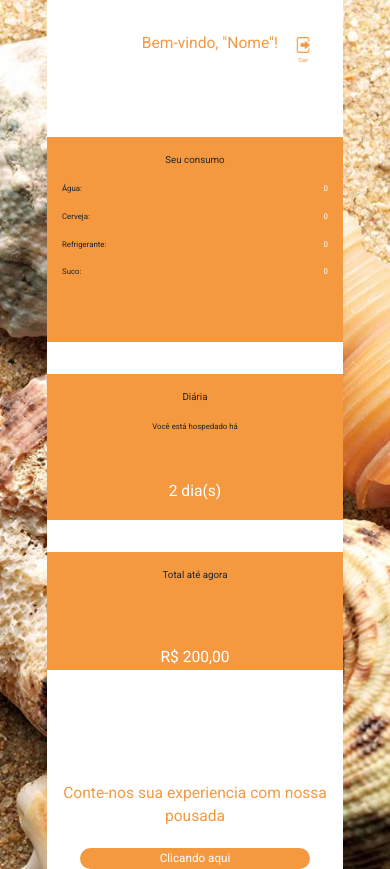
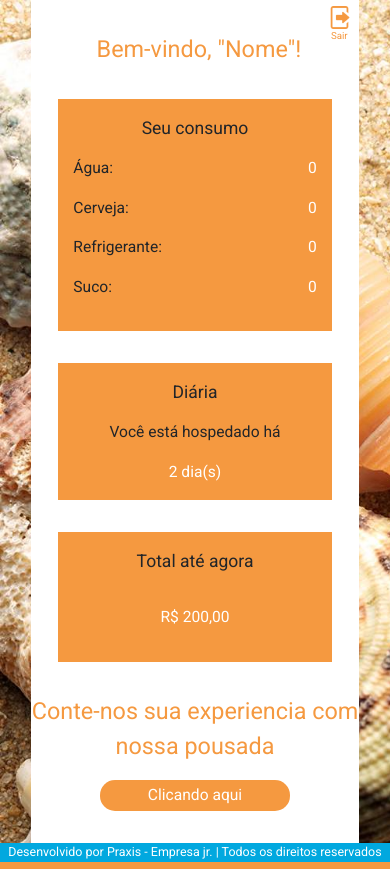
Before and after one commit to caamarante/PF, a PHP site: page / in a window 390 px wide. Run offline with PHP 8.4, Linux system fonts and the light colour scheme.

Commit message:
Add files via upload

```diff
--- a/PF/css/responsive.css
+++ b/PF/css/responsive.css
@@ -2,4 +2,68 @@
     .fundo-laranja{
         margin: 1rem 0!important;
     }
+    #total-hospedagem{
+        top: 0;
+        margin-top: 2rem!important;
+    }
+    #colunas1{
+        margin-bottom: 1rem!important;
+    }
+    .itens-coluna{
+        font-size: 3vw;
+    }
+    .letra-colunas{
+        font-size: 3.5vw;
+    }
+    #dias-hospedagem{
+        margin-top: 1rem!important;
+    }
+    #diminuir-padding{
+        padding-bottom: 1rem!important;
+    }
+    .saudacao{
+        font-size: 6vw;
+        float: left;
+        left: 20%;
+    }
+    .botao-sair{
+        padding-top: 0.3rem;
+        margin-right: 0.5rem;
+    }
+    .imagem-sair{
+        width: 5vw;
+    }
+    .nome-sair{
+        font-size: 2vw;
+    }
+    #letra-link-comentario{
+        font-size: 6vw;
+    }
+    #botao-comentario{
+        padding: 4px 3rem;
+        font-size: 4vw;
+    }
+    .letra-footer{
+        font-size: 2.2vw;
+    }
 }
+@media (max-width:576px){
+    .fundo-branco{
+        margin: 0 1rem;
+    }
+    .imagem-sair{
+        width: 6vw;
+    }
+    .nome-sair{
+        font-size: 2.5vw;
+    }
+    .itens-coluna{
+        font-size: 4vw;
+    }
+    .letra-colunas{
+        font-size: 4.5vw;
+    }
+    .letra-footer{
+        font-size: 3.2vw;
+    }
+}
--- a/PF/css/style.css
+++ b/PF/css/style.css
@@ -16,6 +16,7 @@ body{
 .fundo-branco{
     margin: 0 2rem;
     background-color: white;
+    padding-bottom: 2rem;
 }
 
 .saudacao{
@@ -65,7 +66,7 @@ body{
     font-size: 2.5vw;
 }
 
-.itens-conluna{
+.itens-coluna{
     font-size: 2vw;
 }
 
@@ -102,3 +103,23 @@ body{
 #botao-comentario:hover{
     background-color: #C9762C;
 }
+
+.footer a{
+    color: white;
+    text-decoration: none;
+}
+
+.footer{
+    text-align: center;
+    background-color: #01A8DF;
+    color: white;
+}
+
+.footer h5{
+    margin: 0;
+}
+
+.letra-footer{
+    font-size: 1.2vw;
+    margin: 0;
+}
--- a/PF/index.html
+++ b/PF/index.html
@@ -20,29 +20,23 @@
                             <p class="nome-sair">Sair</p>
                         </a>
                     </div>
-                    <div class="row colunas">
-                        <div class="com-sm-1 com-md-0"><p class="text-white">a</p></div>
-                        <div class="col-sm-10 col-md ml-3 pb-5 fundo-laranja">
+                    <div class="row colunas justify-content-center mb-3" id="colunas1">
+                        <div class="col-10 col-md ml-3 pb-5 fundo-laranja" id="diminuir-padding">
                             <p class="letra-colunas mt-3">Seu consumo</p>
-                            <p class="itens-conluna">Água: <span class="quantidades-itens">0</span></p>
-                            <p class="itens-conluna">Cerveja: <span class="quantidades-itens">0</span></p>
-                            <p class="itens-conluna">Refrigerante: <span class="quantidades-itens">0</span></p>
-                            <p class="itens-conluna">Suco: <span class="quantidades-itens">0</span></p>
+                            <p class="itens-coluna">Água: <span class="quantidades-itens">0</span></p>
+                            <p class="itens-coluna">Cerveja: <span class="quantidades-itens">0</span></p>
+                            <p class="itens-coluna">Refrigerante: <span class="quantidades-itens">0</span></p>
+                            <p class="itens-coluna">Suco: <span class="quantidades-itens">0</span></p>
                         </div>
-                        <div class="com-sm-1 com-md-0"></div>
-                        <div class="com-sm-1 com-md-0"></div>
-                        <div class="col-sm-10 col-md fundo-laranja ml-5">
+                        <div class="col-10 col-md fundo-laranja ml-5">
                             <p class="letra-colunas mt-3">Diária</p>
-                            <p class="itens-conluna text-center">Você está hospedado há</p>
+                            <p class="itens-coluna text-center">Você está hospedado há</p>
                             <p class="text-center mt-5" id="dias-hospedagem">2 dia(s)</p>
                         </div>
-                        <div class="com-sm-1 com-md-0"></div>
-                        <div class="com-sm-1 com-md-0"></div>
-                        <div class="col-sm-10 col-md fundo-laranja ml-5 mr-3">
+                        <div class="col-10 col-md fundo-laranja ml-5 mr-4">
                             <p class="letra-colunas mt-3">Total até agora</p>
-                            <p class="text-center mt-5" id="total-hospedagem">R$ 200,00</p>
+                            <p class="text-center mt-5 pb-3" id="total-hospedagem">R$ 200,00</p>
                         </div>
-                        <div class="com-sm-1 com-md-0"></div>
                     </div>
                     <div class="text-center">
                         <p id="letra-link-comentario">Conte-nos sua experiencia com nossa pousada</p>
@@ -52,6 +46,10 @@
         </div>
     </section>
 
+    <footer class="footer">
+        <p class="letra-footer">Desenvolvido por <a href="">Praxis - Empresa jr.</a> | Todos os direitos reservados</p class="letra-footer">
+    </footer>
+
 
     <script src="js/jquery-3.3.1.slim.min.js"></script>
     <script src="js/popper.min.js"></script>
```
